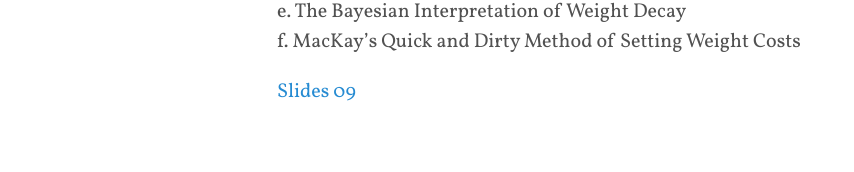
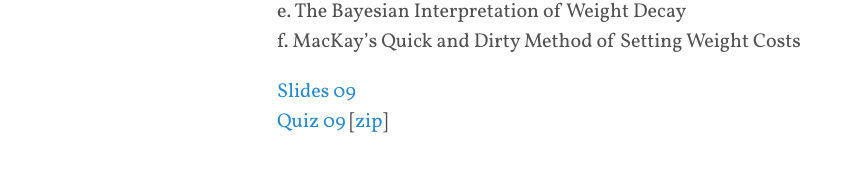
Before and after one commit to shevapato2008/myBlog, a Jekyll site: the page built from algorithms/machinelearning/nnml/index.md, in a window 1280 px wide and 900 px high, scrolled down 2586 px. Shown: the part 663-835 px from the top of the window, without its empty margins (3-857 px from the left). Built offline with Jekyll 4.4.1, drawn with Linux system fonts in a browser that asks for light colours; some web fonts are replaced; comment, search, counter and statistics services are not loaded.

Commit message:
Updated.

```diff
--- a/algorithms/machinelearning/nnml/index.md
+++ b/algorithms/machinelearning/nnml/index.md
@@ -122,5 +122,7 @@ e. The Bayesian Interpretation of Weight Decay<br>
 f. MacKay's Quick and Dirty Method of Setting Weight Costs<br>
 
 [Slides 09]({{site.baseurl}}/algorithms/machinelearning/nnml/slides/Week9.pdf "Week 9 Slides")<br>
+[Quiz 09]({{site.baseurl}}/algorithms/machinelearning/nnml/quizzes/quiz09 "Quiz 9")
+[[zip]({{site.baseurl}}/algorithms/machinelearning/nnml/quizzes/quiz09/quiz09.zip "quiz09.zip")]<br>
 
 <br><br>
```
